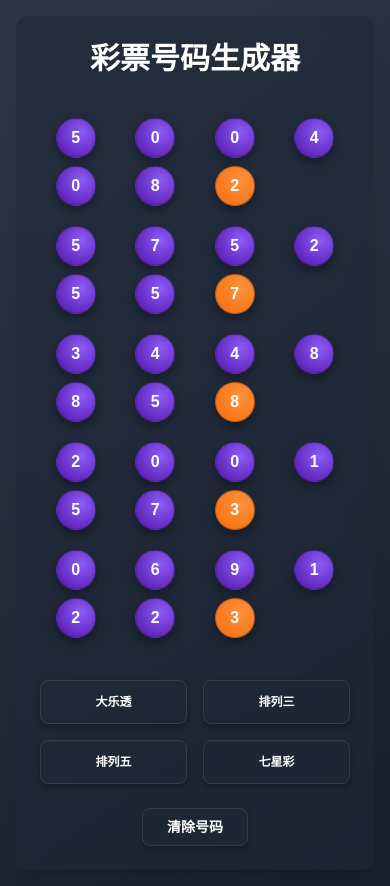
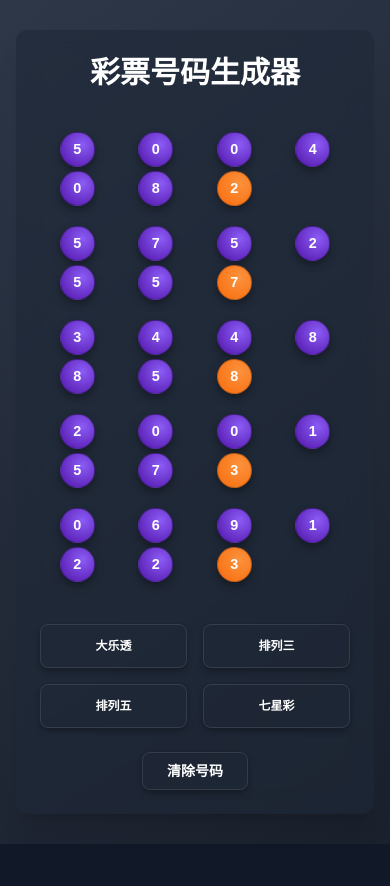
Before and after one commit to fmx058/yh, a plain HTML site: page index.html in a window 390 px wide. Both pictures are taken after a click on the button "七星彩". After the commit the page ends 844 px from the top, so only its background shows below. Drawn offline with nearby package versions, Linux system fonts and the light colour scheme.

Commit message:
Update index.html

```diff
--- a/index.html
+++ b/index.html
@@ -24,27 +24,27 @@
             box-shadow: 0 10px 15px rgba(0, 0, 0, 0.2), 0 4px 6px rgba(0, 0, 0, 0.1);
         }
         .lotto-button:active { transform: translateY(0px) scale(1); box-shadow: 0 4px 6px rgba(0, 0, 0, 0.1), 0 1px 3px rgba(0, 0, 0, 0.08); }
-        /* Adjust number ball size */
+        /* Adjust number ball size and distance */
         .number-balls-container-list {
             display: grid;
-            grid-template-columns: repeat(5, 1fr); /* 5 columns per row */
-            gap: 8px;
+            grid-template-columns: repeat(7, auto); /* 7 items in a row */
+            gap: 4px; /* Smaller gap to bring balls closer together */
             justify-items: center;
             align-items: center;
             padding: 10px 0;
         }
 
-        /* Number ball styling (size and colors) */
+        /* Number ball styling (smaller size and tighter spacing) */
         .number-ball {
-            width: 40px;
-            height: 40px;
+            width: 35px;
+            height: 35px;
             border-radius: 50%;
             display: flex;
             justify-content: center;
             align-items: center;
             font-family: Arial, Helvetica, sans-serif;
             font-weight: bold;
-            font-size: 1rem; /* smaller font size */
+            font-size: 0.9rem; /* Smaller font size */
             color: white;
             background-color: #F87171; /* Default for red balls */
             box-shadow: 0 4px 8px rgba(0, 0, 0, 0.35);
@@ -68,19 +68,17 @@
         /* Media Queries for responsiveness */
         @media (max-width: 768px) {
             .number-balls-container-list {
-                grid-template-columns: repeat(5, 1fr); /* Ensure 5 columns even on medium screens */
+                grid-template-columns: repeat(5, auto); /* Ensure 5 columns for medium screens */
             }
-
             .lotto-button {
-                font-size: 0.875rem; /* Smaller font size for buttons on smaller screens */
+                font-size: 0.875rem; /* Smaller font size for buttons */
             }
         }
 
         @media (max-width: 480px) {
             .number-balls-container-list {
-                grid-template-columns: repeat(4, 1fr); /* Adjust to 4 columns on small screens */
+                grid-template-columns: repeat(4, auto); /* Adjust to 4 columns on small screens */
             }
-
             .lotto-button {
                 font-size: 0.75rem; /* Further reduce button font size */
             }
```
